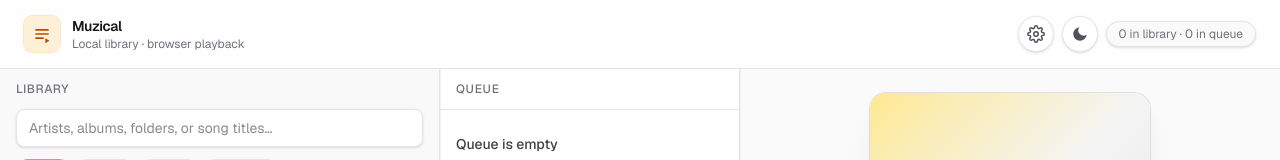
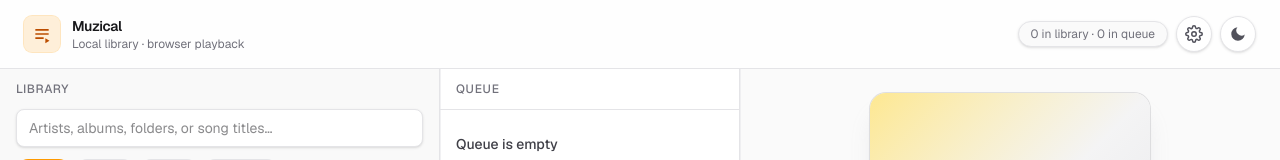
Before and after one commit to f3rnox/muzical-ui, a Next.js app: page / in a window 1280 px wide. Shown: the top 160 px of the page. Built offline with nearby package versions, Linux system fonts and the light colour scheme.

Commit message:
refactor: move library count and scan status text to left of settings

```diff
--- a/components/MusicPlayer.tsx
+++ b/components/MusicPlayer.tsx
@@ -741,6 +741,9 @@ export default function MusicPlayer() {
           </div>
         </div>
         <div className="flex items-center gap-2">
+          <span className="hidden rounded-full border border-zinc-200 bg-zinc-50 px-3 py-1 text-xs text-zinc-500 shadow-sm sm:inline dark:border-zinc-700/80 dark:bg-zinc-900/80 dark:text-zinc-400 dark:shadow-none">
+            {statusLabel}
+          </span>
           <Link
             href="/settings"
             className="flex h-9 w-9 items-center justify-center rounded-full border border-zinc-200 bg-white text-zinc-600 shadow-sm transition hover:border-zinc-300 hover:bg-zinc-50 hover:text-zinc-900 dark:border-zinc-600 dark:bg-zinc-800 dark:text-zinc-300 dark:shadow-none dark:hover:border-zinc-500 dark:hover:bg-zinc-700 dark:hover:text-zinc-50"
@@ -749,9 +752,6 @@ export default function MusicPlayer() {
             <IconSettings className="h-[18px] w-[18px]" />
           </Link>
           <ThemeToggle />
-          <span className="hidden rounded-full border border-zinc-200 bg-zinc-50 px-3 py-1 text-xs text-zinc-500 shadow-sm sm:inline dark:border-zinc-700/80 dark:bg-zinc-900/80 dark:text-zinc-400 dark:shadow-none">
-            {statusLabel}
-          </span>
         </div>
       </header>
 
```
